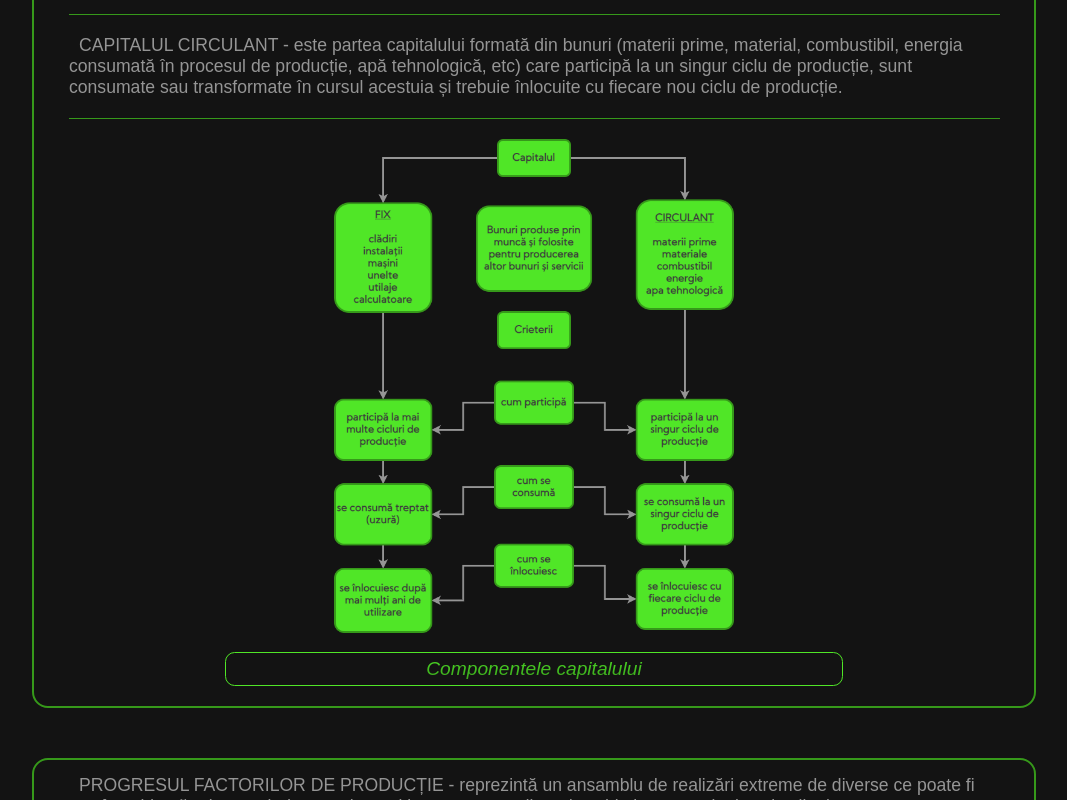
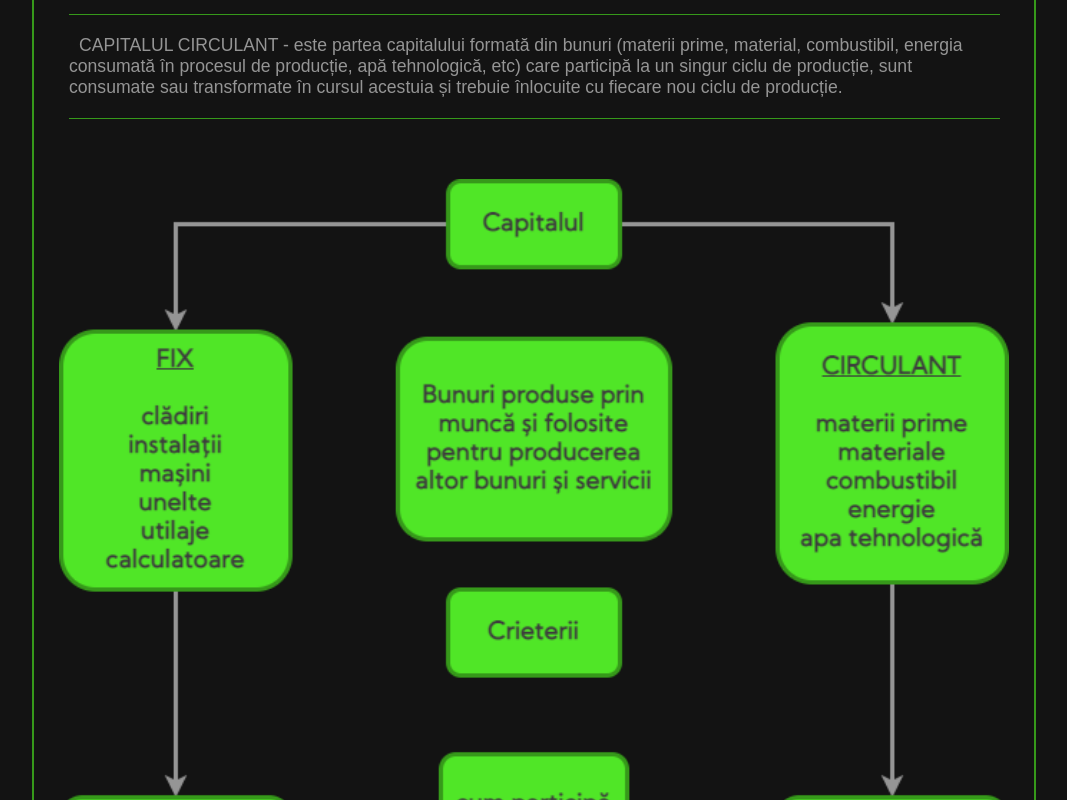
Before and after one commit to TheAncientOwl/progresul-fdp-react, a React (Create React App) app: page / in a window 1280 px wide. Shown: the part 560-1360 px from the top of the page, without its empty margins (106-1173 px from the left). Built offline with nearby package versions, Linux system fonts and the light colour scheme.

Commit message:
graphic tweaks.

```diff
--- a/src/components/graphic/GraphicElements.js
+++ b/src/components/graphic/GraphicElements.js
@@ -2,8 +2,8 @@ import styled from 'styled-components';
 import Breakpoints from '../../Breakpoints';
 
 export const GraphicContainer = styled.div`
-  margin: 0 auto;
-  width: 400px;
+  margin: 60px auto 0 auto;
+  width: ${props => `${props.width}px`};
 
   @media (max-width: ${Breakpoints.tablet}) {
     display: none;
--- a/src/components/graphic/index.js
+++ b/src/components/graphic/index.js
@@ -2,13 +2,14 @@ import React from 'react';
 import PropTypes from 'prop-types';
 import { GraphicContainer, GraphicTitle } from './GraphicElements';
 
-export default function Graphic({ title, src, alt }) {
+export default function Graphic({ title, src, alt, width, children }) {
   return (
     <>
-      <GraphicContainer>
+      <GraphicContainer width={width}>
         <img src={src} alt={alt} width='100%' height='auto' />
       </GraphicContainer>
       <GraphicTitle>{title}</GraphicTitle>
+      {children}
     </>
   );
 }
@@ -17,4 +18,6 @@ Graphic.propTypes = {
   title: PropTypes.string.isRequired,
   src: PropTypes.any,
   alt: PropTypes.string.isRequired,
+  width: PropTypes.number.isRequired,
+  children: PropTypes.any,
 };
```
